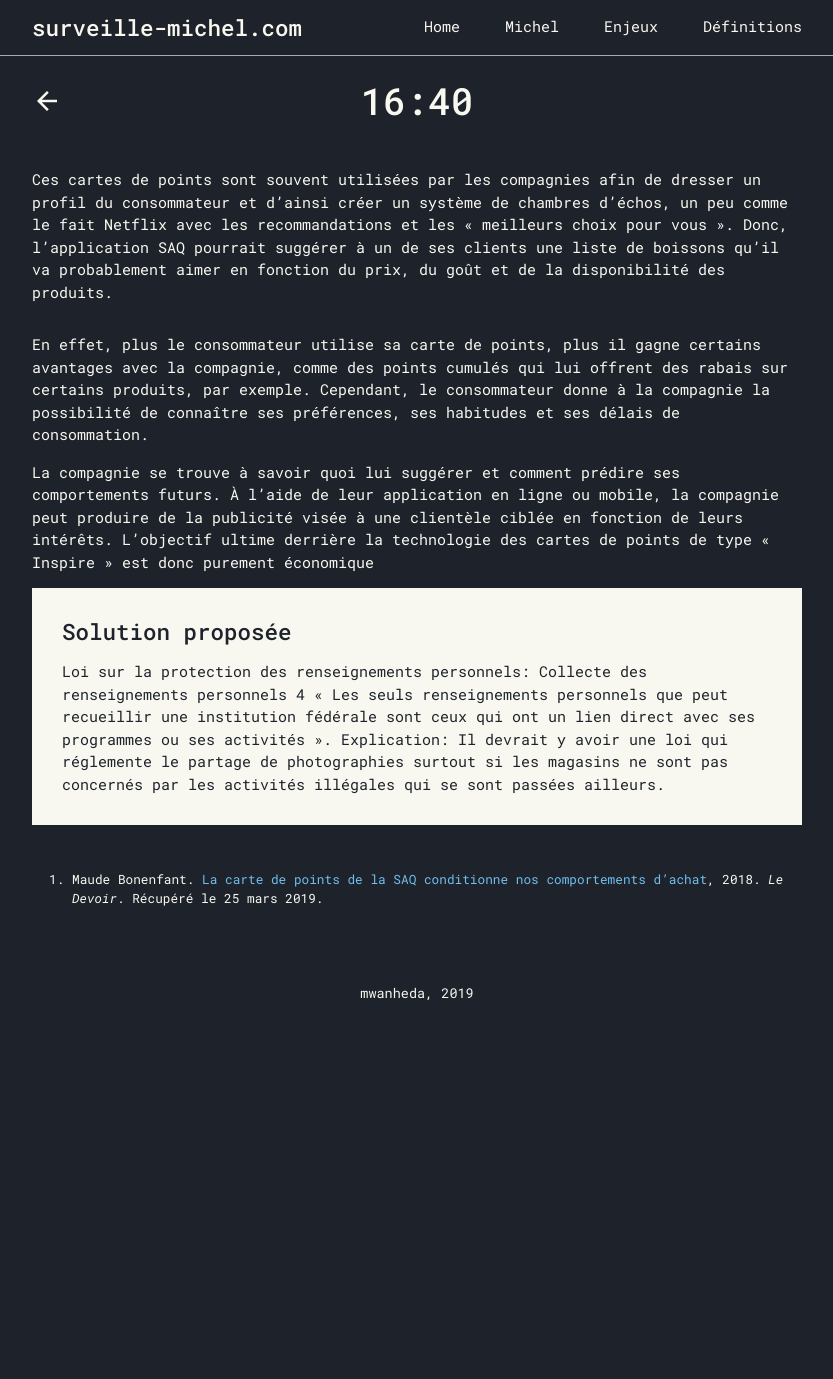
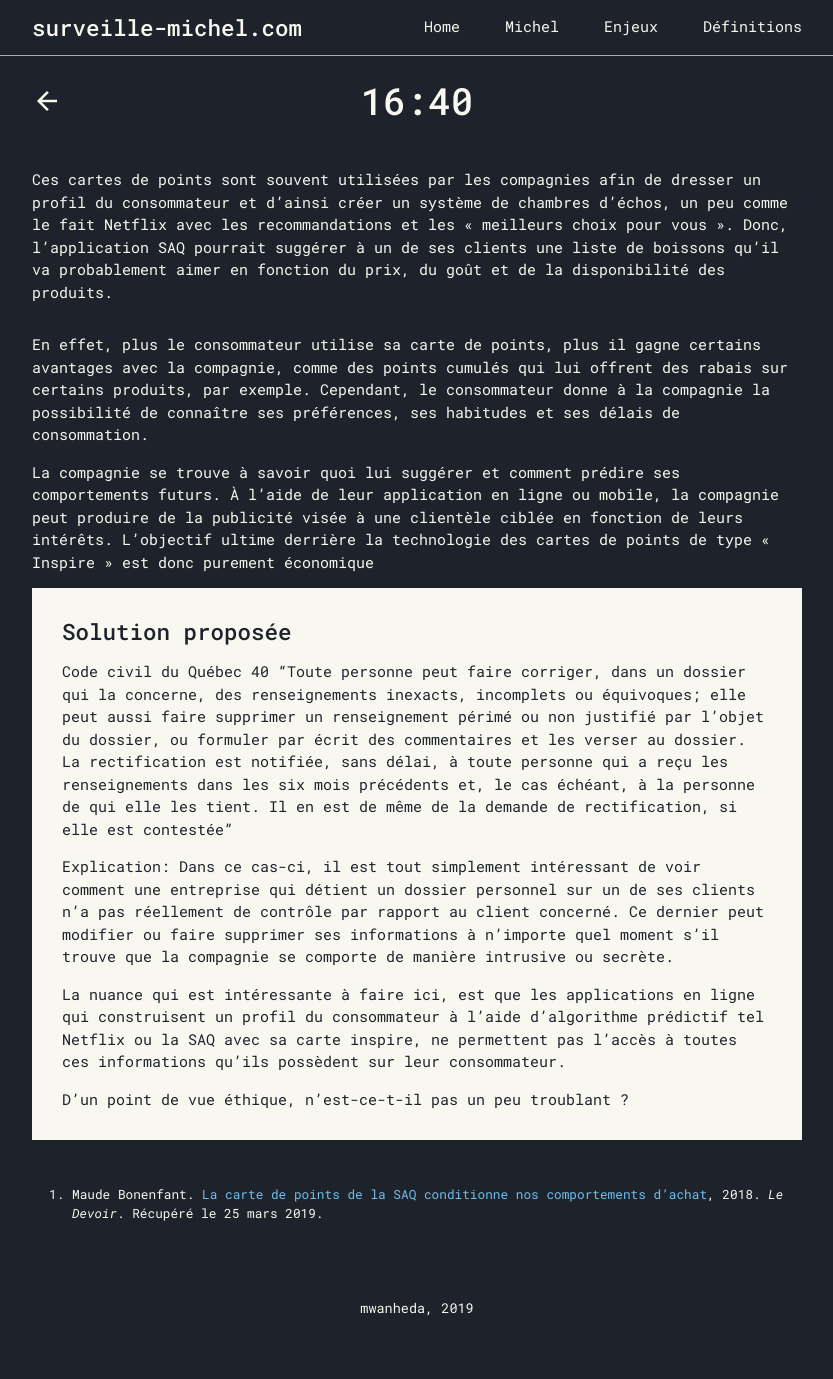
Before and after one commit to mwanheda/michel, a Jekyll site: the page built from _steps/1640.md, in a window 1280 px wide. Shown: the whole page, without its empty margins (223-1056 px from the left). Built offline with Jekyll 4.4.1, drawn with Linux system fonts in a browser that asks for light colours; before the commit the page ends 1064 px from its top, so only the background shows below that.

Commit message:
Update 1640.md

```diff
--- a/_steps/1640.md
+++ b/_steps/1640.md
@@ -23,8 +23,13 @@ La compagnie se trouve à savoir quoi lui suggérer et comment prédire ses comp
 <div class="solution" markdown="1">
 ## Solution proposée
 
-Loi sur la protection des renseignements personnels: Collecte des renseignements personnels
-4 « Les seuls renseignements personnels que peut recueillir une institution fédérale sont ceux qui ont un lien direct avec ses programmes ou ses activités ».
-Explication: Il devrait y avoir une loi qui réglemente le partage de photographies surtout si les magasins ne sont pas concernés par les activités illégales qui se sont passées ailleurs.
+Code civil du Québec
+40 “Toute personne peut faire corriger, dans un dossier qui la concerne, des renseignements inexacts, incomplets ou équivoques; elle peut aussi faire supprimer un renseignement périmé ou non justifié par l’objet du dossier, ou formuler par écrit des commentaires et les verser au dossier. La rectification est notifiée, sans délai, à toute personne qui a reçu les renseignements dans les six mois précédents et, le cas échéant, à la personne de qui elle les tient. Il en est de même de la demande de rectification, si elle est contestée”
+
+Explication: Dans ce cas-ci, il est tout simplement intéressant de voir comment une entreprise qui détient un dossier personnel sur un de ses clients n’a pas réellement de contrôle par rapport au client concerné. Ce dernier peut modifier ou faire supprimer ses informations à n’importe quel moment s’il trouve que la compagnie se comporte de manière intrusive ou secrète.
+
+La nuance qui est intéressante à faire ici, est que les applications en ligne qui construisent un profil du consommateur à l’aide d’algorithme prédictif tel Netflix ou la SAQ avec sa carte inspire, ne permettent pas l’accès à toutes ces informations qu’ils possèdent sur leur consommateur.
+
+D’un point de vue éthique, n’est-ce-t-il pas un peu troublant ?
 
 </div>
```
